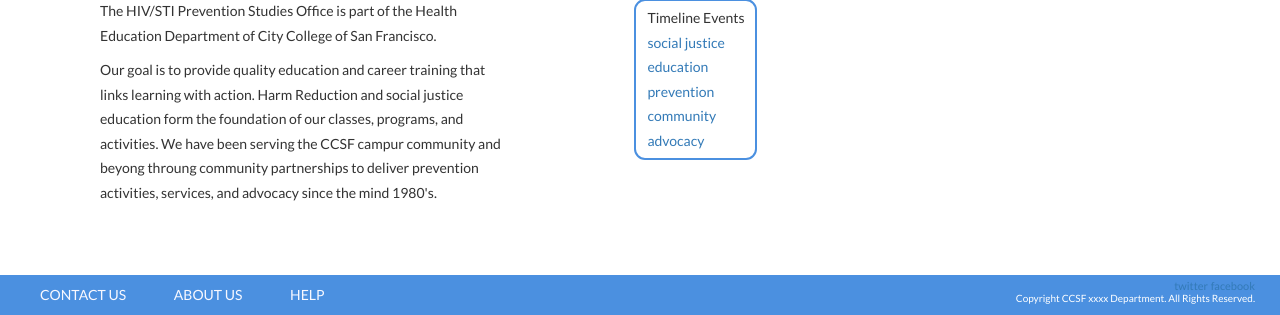
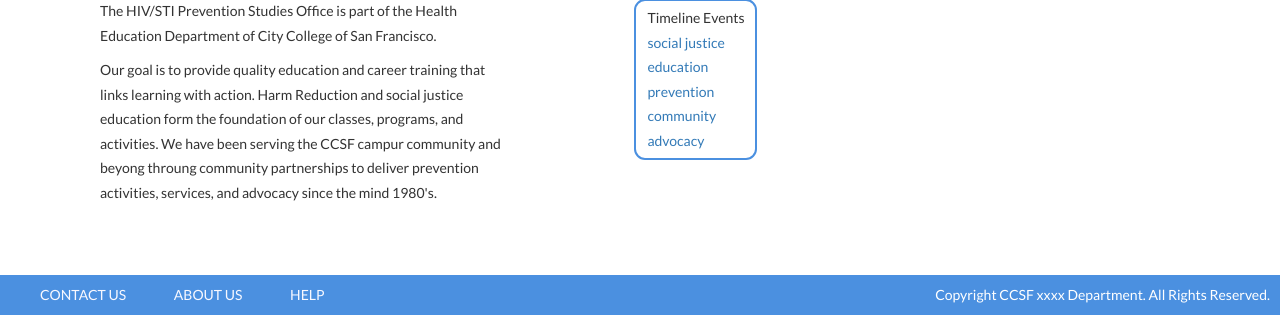
Before and after one commit to RadBitt/HIV-Timeline, a PHP site: page /about.php in a window 1280 px wide. Shown: the part 522-837 px from the top of the page. Run offline with PHP 8.4, Linux system fonts and the light colour scheme.

Commit message:
changes to footer and header

```diff
--- a/footer.php
+++ b/footer.php
@@ -1,19 +1,13 @@
+        <!-- Footer Block start -->
           <div id="footer">
             <div class="footer-nav">
               <ul>
                 <li><a href="#">Contact Us</a></li>
-                <li><a href="#">About Us</a></li>
+                <li><a href="about<?php echo $ext ?>">About Us</a></li>
                 <li><a href="#">Help</a></li>
               </ul>
             </div>
-
-            <div class="share">
-              <ul class="share-icons">
-                <li><a href="#">twitter</a></li>
-                <li><a href="#">facebook</a></li>
-              </ul>
-              <p>Copyright CCSF xxxx Department. All Rights Reserved.</p>
-            </div>
+            <p>Copyright CCSF xxxx Department. All Rights Reserved.</p>
           </div>
 
         <!-- Footer Block End -->
--- a/header.php
+++ b/header.php
@@ -75,11 +75,13 @@ else
                     </ul>
                   </li>
 
-                  <li id="partners"><a href="partners<?php echo $ext ?>">partners</a></li>
-
-                  <li id="partners"><a href="partners<?php echo $ext ?>">community partners</a></li>
-
-                  <li id="advocacy"><a href="advocacy<?php echo $ext ?>">advocacy</a></li>
+                  <li class="dropdown community" id="community">
+                    <a href="#" class="dropdown-toggle" data-toggle="dropdown" role="button" aria-haspopup="true" aria-expanded="false">community<span class="caret"></span></a>
+                    <ul class="dropdown-menu">
+                      <li><a href="partners<?php echo $ext ?>">partners</a></li>
+                      <li><a href="advocacy<?php echo $ext ?>">advocacy</a></li>
+                    </ul>
+                  </li>
 
                   <li id="classes"><a href="classes<?php echo $ext ?>">classes</a></li>
 
--- a/static/css/main.css
+++ b/static/css/main.css
@@ -124,10 +124,6 @@ ul {
 #searchBox {
   position: relative;
   top: 6px;
-}
-
-#searchBoxIcon {
-  padding-top: 6px;
 }
 
 /*
@@ -286,10 +282,8 @@ ul {
   height: 40px;
   background: #4B90E0;
   color: #fff;
-}
-
-#footer div {
-  display: inline-block;
+  display: flex;
+  justify-content: space-between;
 }
 
 #footer .footer-nav {
@@ -305,27 +299,10 @@ ul {
 }
 
 #footer .footer-nav a {
-  /* possibly change color */
   color: #f8f8ff;
 }
 
-#footer .share {
-  width: 70%;
-  position: absolute;
-  right: 0px;
-  text-align: right;
-  overflow: auto;
-  margin-right: 25px;
-}
-
-.share p {
-  padding-top: 5px;
-  margin-top: -19px;
-  font-size: 10px;
+#footer p {
+  margin: 10px 10px;
   overflow: hidden;
 }
-
-.share-icons li {
-  display: inline;
-  font-size: 11px;
-}
```
